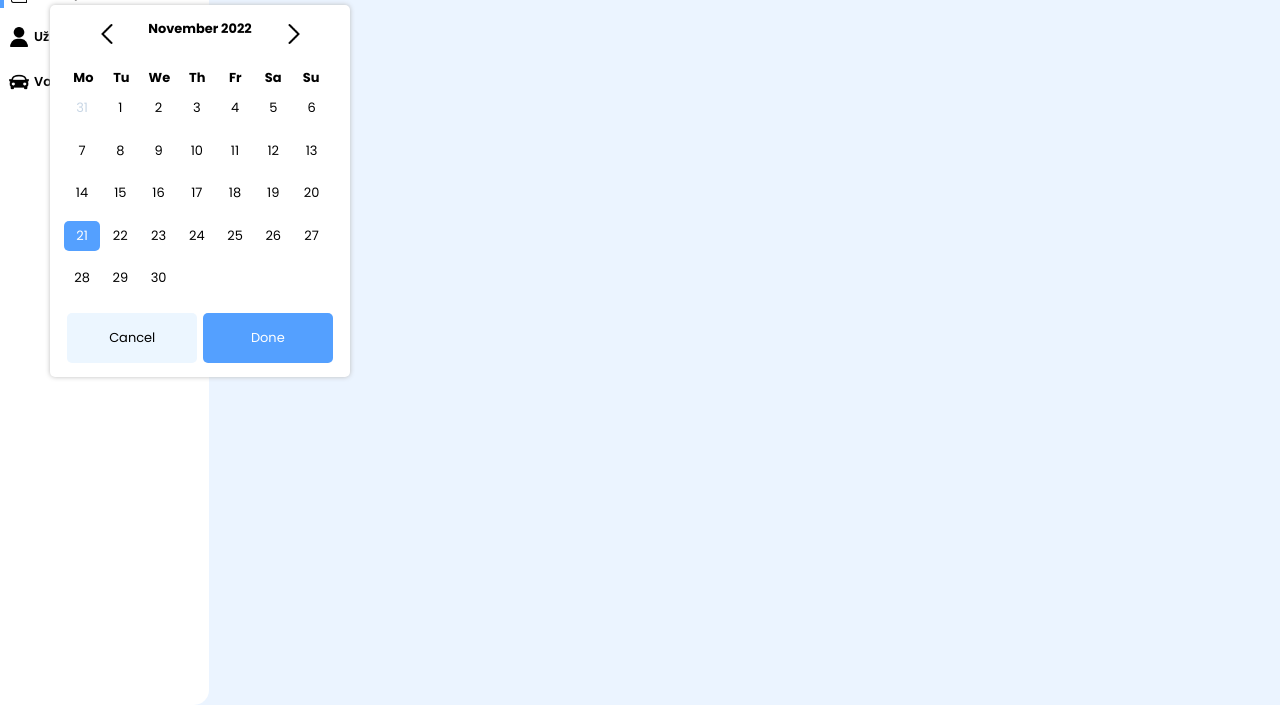
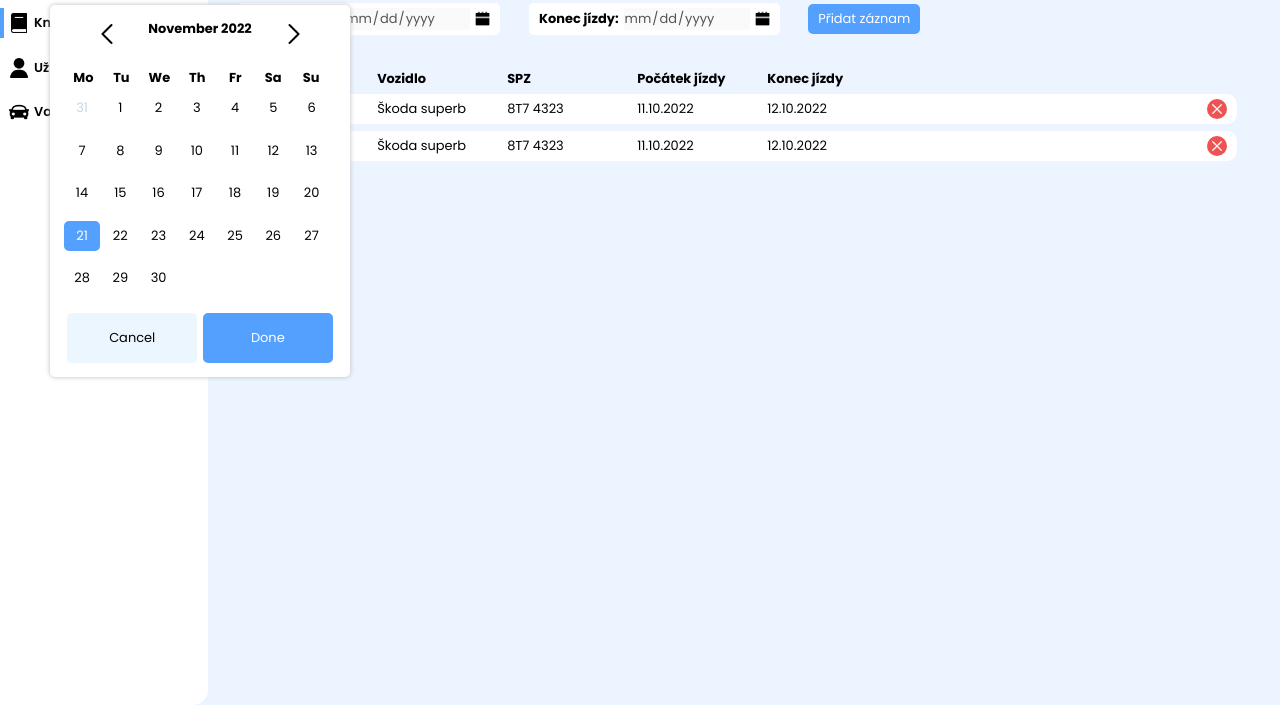
Before and after one commit to MichalekJan93/online-driving-records, a website with bundled scripts: page index.html in a window 1280 px wide. Shown: the part 95-800 px from the top of the page. Built offline with nearby package versions, Linux system fonts and the light colour scheme.

Commit message:
create Content

```diff
--- a/index.html
+++ b/index.html
@@ -7,37 +7,63 @@
     <meta http-equiv="X-UA-Compatible" content="ie=edge">
     <link rel="stylesheet" href="styles/style.css">
     <link rel="stylesheet" href="styles/calendar.css">
+    <link rel="stylesheet" href="styles/content.css">
     <title>Document</title>
 </head>
 <body>
     <div class="container">
         <div class="left-sidebar">
             <div class="logo">
-                <h1>Company <span>CAR</span></h1>
+                <img src="./img/logo.png" alt="Company car logo">
             </div>
             <div class="menu">
-                <li class="log-book active-item"><img src="./img/book.png" alt="">Kniha jízd</li>
-                <li class="log-book"><img src="./img/user.png" alt="">Uživatelé</li>
-                <li class="log-book"><img src="./img/car.png" alt="">Vozidla</li>
+                <li class="log-book active-item"><img src="./img/book.png" alt="Company car">Kniha jízd</li>
+                <li class="log-book"><img src="./img/user.png" alt="Company car">Uživatelé</li>
+                <li class="log-book"><img src="./img/car.png" alt="Company car">Vozidla</li>
             </div>
         </div>
         <div class="right-sidebar">
             <div class="header">
-                <div class="title"><h2>Kniha jízd</h2></div>
+                <div class="title"><h1>Kniha jízd</h1></div>
             </div>
             <div class="content">
                 <div class="filters">
-                    <div class="input-from">
-                        <label for="">From</label>
-                        <input type="text">
-                        <img src="" alt="">
+                    <div class="input-filter">
+                        <label for="input-from">Počátek jízdy</label>
+                        <input type="date" id="input-from" disabled>
+                        <img class="img-add-record" src="./img/date.png" alt="Company car">
                     </div>
-                    <div class="input-to">
-                        <label for="">To</label>
-                        <input type="text">
-                        <img src="" alt="">
+                    <div class="input-filter">
+                        <label for="input-to">Konec jízdy</label>
+                        <input type="date" id="input-to" disabled>
+                        <img class="img-add-record" src="./img/date.png" alt="Company car">
                     </div>
-                    <button>Add</button>
+                    <button>Přidat záznam</button>
+                </div>
+                <div class="record-filters">
+                    <div class="driver-filter"><p>Řidič</p></div>
+                    <div class="car-filter"><p>Vozidlo</p></div>
+                    <div class="registration-number-filter"><p>SPZ</p></div>
+                    <div class="start-drive-filter"><p>Počátek jízdy</p></div>
+                    <div class="end-drive-filter"><p>Konec jízdy</p></div>
+                </div>
+                <div class="records">
+                    <div class="record">
+                        <div class="driver">Jan Michálek</div>
+                        <div class="car">Škoda superb</div>
+                        <div class="registration-number">8T7 4323</div>
+                        <div class="start-drive">11.10.2022</div>
+                        <div class="end-drive">12.10.2022</div>
+                        <div class="delete-record"><span class="delete-this-record"><img src="./img/cross.png" alt=""></span></div>
+                    </div>
+                    <div class="record">
+                        <div class="driver">Jan Michálek</div>
+                        <div class="car">Škoda superb</div>
+                        <div class="registration-number">8T7 4323</div>
+                        <div class="start-drive">11.10.2022</div>
+                        <div class="end-drive">12.10.2022</div>
+                        <div class="delete-record"><span class="delete-this-record"><img src="./img/cross.png" alt=""></span></div>
+                    </div>
                 </div>
             </div>
         </div>
--- a/styles/content.scss
+++ b/styles/content.scss
@@ -0,0 +1,106 @@
+@import url('https://fonts.googleapis.com/css2?family=Poppins:wght@100;200;300;400;500;600;700;800;900&display=swap');
+@import 'variables';
+@import 'mixins';
+
+.content{
+  @include animate(fade-out, 400ms);
+  @include keyFrameShow;
+
+  .filters{
+    display: flex;
+    align-items: center;
+    gap: 2rem;
+    margin-top: 2rem;
+
+    .input-filter{
+      display: flex;
+      align-items: center;
+      gap: 5px;
+      background-color: white;
+      border-radius: 5px;
+      padding: 5px 10px;
+
+      label{
+        font-weight: bold;
+
+        &:after{
+          content: ':';
+        }
+      }
+
+      input{
+        border: none;
+      }
+
+      img{
+        width: 15px;
+        height: 15px;
+        cursor: pointer;
+      }
+    }
+
+    button{
+      background-color: $mainColor;
+      color: white;
+      border: none;
+      padding: 5px 10px;
+      border-radius: 5px;
+      cursor: pointer;
+
+      &:hover{
+        background-color: $mainColorHover;
+      }
+    }
+  }
+
+  .record-filters{
+    display: flex;
+    gap: 30px;
+    margin: 2rem 1rem 0 0;
+    padding: 5px 10px;
+    font-weight: bold;
+
+    & > *{
+      width: 100px;
+    }
+  }
+
+  .records{
+    max-width: 1000px;
+    margin-right: 1rem;
+
+    .record{
+      display: flex;
+      gap: 30px;
+      padding: 5px 10px;
+      margin-bottom: 0.5rem;
+      background-color: white;
+      border-radius: 10px;
+
+      & > *{
+        width: 100px;
+      }
+
+      .delete-record{
+        flex: 1;
+        display: flex;
+        justify-content: right;
+
+        span{
+          padding: 0 5px;
+          background-color: $error-color;
+          width: 20px;
+          border-radius: 50%;
+          display: flex;
+          align-items: center;
+
+          img{
+            width: 10px;
+            height: 10px;
+            cursor: pointer;
+          }
+        }
+      }
+    }
+  }
+}
--- a/styles/style.scss
+++ b/styles/style.scss
@@ -8,8 +8,12 @@
   box-sizing: border-box;
   font-family: "Poppins";
   font-size: 0.9rem;
+  cursor: default;
 }
 
+body{
+  background-color: rgba(231, 231, 231, 0.52);
+}
 
 .container{
   display: flex;
@@ -24,15 +28,13 @@
     border-bottom-right-radius: 15px;
 
     .logo{
+      margin-top: 1.8rem;
       margin-bottom: 40px;
+      display: flex;
+      justify-content: center;
 
-      h1{
-        font-size: 1.5rem;
-        text-align: center;
-        span{
-          color: $mainColor;
-          font-size: 1.5rem;
-        }
+      img{
+        width: 70px;
       }
     }
 
@@ -79,5 +81,17 @@
 
   .right-sidebar{
     width: 100%;
+    padding-left: 2rem;
+
+    .header{
+      margin-top: 2.5rem;
+
+      .title{
+
+        h1{
+          font-size: 1.5rem;
+        }
+      }
+    }
   }
 }
```
Also changed, not shown: src/control.js (+7 -0 lines), src/control.ts (+8 -0 lines), img/cross.png (added), img/date.png (added), img/logo.png (added), styles/content.css, styles/style.css, 2 other files.
